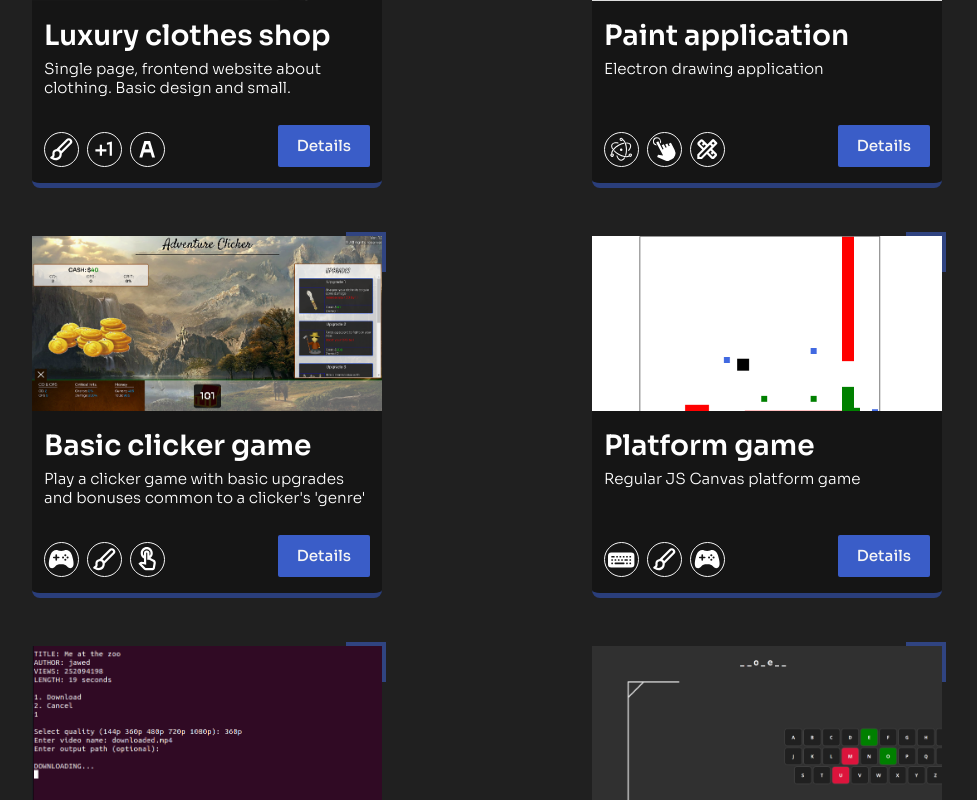
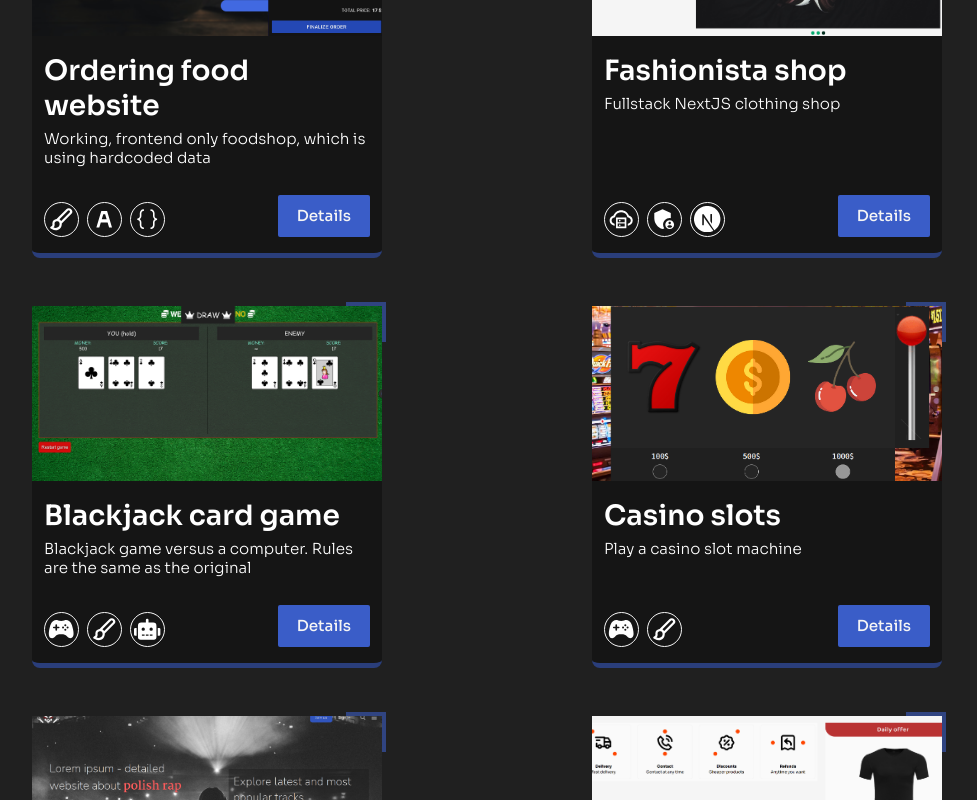
Before and after one commit to vrecek/portfolio, a React (Vite) app: page /#/projects in a window 1280 px wide. Shown: the part 820-1620 px from the top of the page, without its empty margins (153-1130 px from the left). Built offline with nearby package versions, Linux system fonts and the light colour scheme.

Commit message:
New game project

```diff
--- a/src/data/ALL_PROJECTS.tsx
+++ b/src/data/ALL_PROJECTS.tsx
@@ -47,6 +47,7 @@ import paint from '../images/projects/paint.png'
 import fashionista from '../images/projects/fashionista.png'
 import keytype from '../images/projects/keytype.png'
 import platformer from '../images/projects/platformer.png'
+import slots from '../images/projects/slots.png'
 
 import chatreg from '../images/description/chatregister.png'
 import chatadd from '../images/description/chatadd.png'
@@ -71,6 +72,25 @@ import fashtiles from '../images/description/fash_tiles.png'
 import ProjectType from '../interfaces/ProjectInterface'
 
 const PROJECTS: ProjectType[] = [
+   {
+      id: 'slots',
+      thumbnail: slots,
+      name: "Casino slots",
+      stack: "Frontend",
+      shortPara: 'Play a casino slot machine',
+      language: ["Typescript", "SCSS", "HTML"],
+      type: 'Game',
+      tags: [
+         { name: "Game", icon: <IoGameController /> },
+         { name: "Frontend", icon: <BiPaint /> },
+      ],
+      date: 35,
+      repository: 'https://github.com/vrecek/slots',
+      liveUrl: 'https://vrecek.github.io/slots',
+      bugs: [],
+      description: 'Win a lot of "money" playing this popular casino game'
+   },
+
    {
       id: 'platformer',
       thumbnail: platformer,
@@ -642,7 +662,7 @@ const PROJECTS: ProjectType[] = [
       date: 15,
       repository: 'https://github.com/vrecek/electronic-shop',
       // liveUrl: 'https://react-electronic-shop-heroku.herokuapp.com/',
-      bugs: ['Cookie popup do not dissapear'],
+      bugs: ['Cookie popup does not dissapear'],
       description: `E-commence shop. It offers any kind of electronics, kitchen equipment etc. Uses MongoDB. [[${elecprod}]] [[${elecbasket}]] [[${elecsearch}]]`
    },
 
```
Also changed, not shown: src/images/projects/slots.png (added), 59 other files (tests, documents, lock files or other folders).
